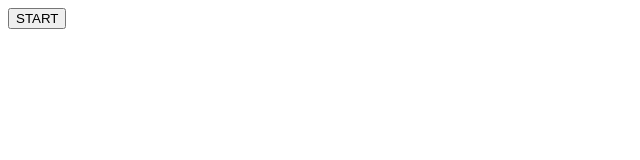
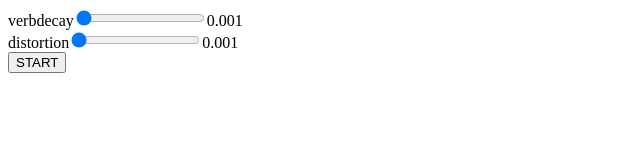
Before and after one commit to ftrain/synth, a website: page index.html in a window 1280 px wide. Shown: the whole page, without its empty margins (0-640 px from the left). Drawn offline with nearby package versions, Linux system fonts and the light colour scheme.

Commit message:
sliders!

```diff
--- a/index.html
+++ b/index.html
@@ -14,13 +14,7 @@
     "https://cdn.jsdelivr.net/npm/@tonaljs/tonal/browser/tonal.min.js"></script>
 </head>
 <body>
-    <!--<div>
-        Base frequency: <input type="range" id="a">
-    </div>
-    <div>
-        Base frequency: <input type="range" id="b">
-    </div>
-    -->
+    <div id="controls"></div>
     <div>
         <button>START</button>
     </div>
--- a/synth.js
+++ b/synth.js
@@ -2,6 +2,7 @@ const trans = Tone.Transport;
 trans.bpm.value = 120;
 
 const stuff = document.querySelector('div#stuff');
+const controls = document.querySelector('div#controls');
 
 const _ = null;
 const makeArr = function(base, mult, len) {
@@ -18,7 +19,45 @@ const makeArr = function(base, mult, len) {
 
 const feedbackDelay = new Tone.FeedbackDelay("8n", 0.5);
 const dist = new Tone.Distortion(0.5);
+
+function makeEl(name, effect, key, min, max) {
+  const div = document.createElement("div");
+  const prefix = document.createElement("span");
+  const display = document.createElement("span");
+  const input = document.createElement("input");
+  input.type = "range";
+  input.min = min;
+  input.max = max;
+  input.value = min;
+  input.step = (max - min)/1000;
+  display.innerHTML = input.value;
+  prefix.innerHTML = name;
+  input.addEventListener("change", (e) => {
+    effect.set({[key]:e.target.value});
+    display.innerHTML = e.target.value;
+  });
+  input.addEventListener("move", (e) => {
+    effect.set({[key]:e.target.value});
+    display.innerHTML = e.target.value;
+  });
+  div.append(prefix);
+  div.append(input);
+  div.append(display);
+  controls.append(div);
+}
+
 const reverb = new Tone.Reverb();
+makeEl("verbdecay", reverb, 'decay', 0.001, 20);
+makeEl("distortion", dist, 'distortion', 0.001, 1);
+
+
+document.querySelector('input#a')?.addEventListener("change", (e) => {
+  console.log(e.target.value/10);
+  reverb.set({decay:e.target.value/10});
+});
+
+
+
 const autoFilter = new Tone.AutoFilter(0.125).start();
 
 let base = 110;
@@ -147,9 +186,8 @@ const start = function(chord) {
   const seqLeadPluck = getSeq(ps2, chord, 4, 12, "1m", 0);
   const seqLeadPluck2 = getSeq(ps3, chord, 2, 12, "2n", 0);
 
-
   const seqLeadMonoHigh1 = getSeq(msUpper1, chord, 6, 12, "12n", "16m");
-  const seqLeadMonoHigh2 = getSeq(msUpper2, chord, 3, 12, "3n", "16m");
+  const seqLeadMonoHigh2 = getSeq(msUpper2, chord, 2, 12, "3n", "16m");
   const seqLeadMonoHigh2a = getSeq(msUpper2a, chord, 5, 12, "6n", "16m");
 
   const seqLeadMonoHigh3 = getSeq(msUpper3, chord, 5, 0.1, "16n", "8m");
@@ -188,14 +226,3 @@ document.querySelector('button')?.addEventListener("click", () => {
     playing = false;
   }
 });
-
-
-document.querySelector('input#a')?.addEventListener("change", (e) => {
-  const n = e.target.value * 5;
-  // seqB.events = getBeat(n, 0);
-});
-
-document.querySelector('input#b')?.addEventListener("change", (e) => {
-  const n = e.target.value * 5;
-  // seqC.events = getBeat(n);
-});
```
